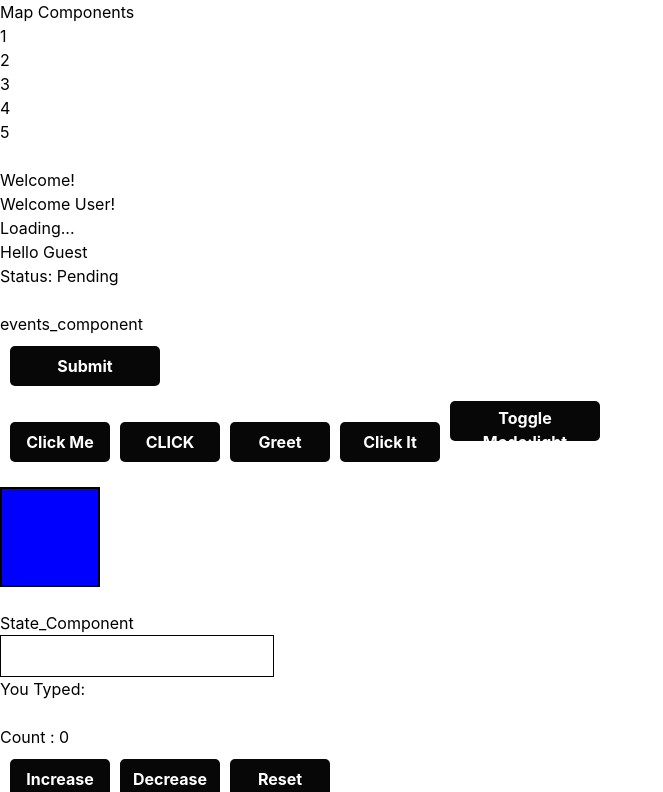
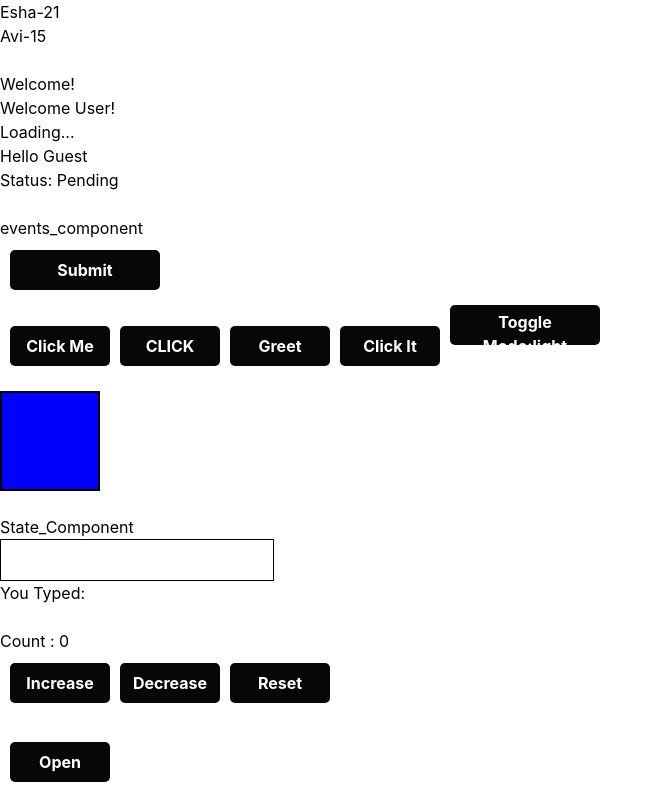
Before and after one commit to eshapatel2005/React_JS_Dashboard_Flowbite_Props, a React (Vite) app: page / in a window 1280 px wide. Shown: the top 792 px of the page, without its empty margins (0-663 px from the left). Built offline with nearby package versions, Linux system fonts and the light colour scheme.

Commit message:
Mapping an array of objects to JSX elements

```diff
--- a/src/components/MapComponents.jsx
+++ b/src/components/MapComponents.jsx
@@ -1,21 +1,22 @@
-import React from 'react'
+import React from "react";
 
 function MapComponents() {
 
-    //map function to render list of items
-    const numbers=[1,2,3,4,5]
-    const listItems=numbers.map((number)=><li key={number}>{number}</li>)
-
-
+    // Mapping an array of objects to JSX elements
+    const numbers=[
+        {id:1,name:"Esha",age:21},
+        {id:2,name:"Avi",age:15}
+    ]
 
   return (
-    <div>
-      <h2>Map Components </h2>
-      <ul>
-        {listItems}
-      </ul>
-    </div>
-  )
+    <>
+      <div>
+        {numbers.map((user)=>(
+            <p key={user.id}>{user.name}-{user.age}</p>
+        ))}
+      </div>
+    </>
+  );
 }
 
-export default MapComponents
+export default MapComponents;
```
